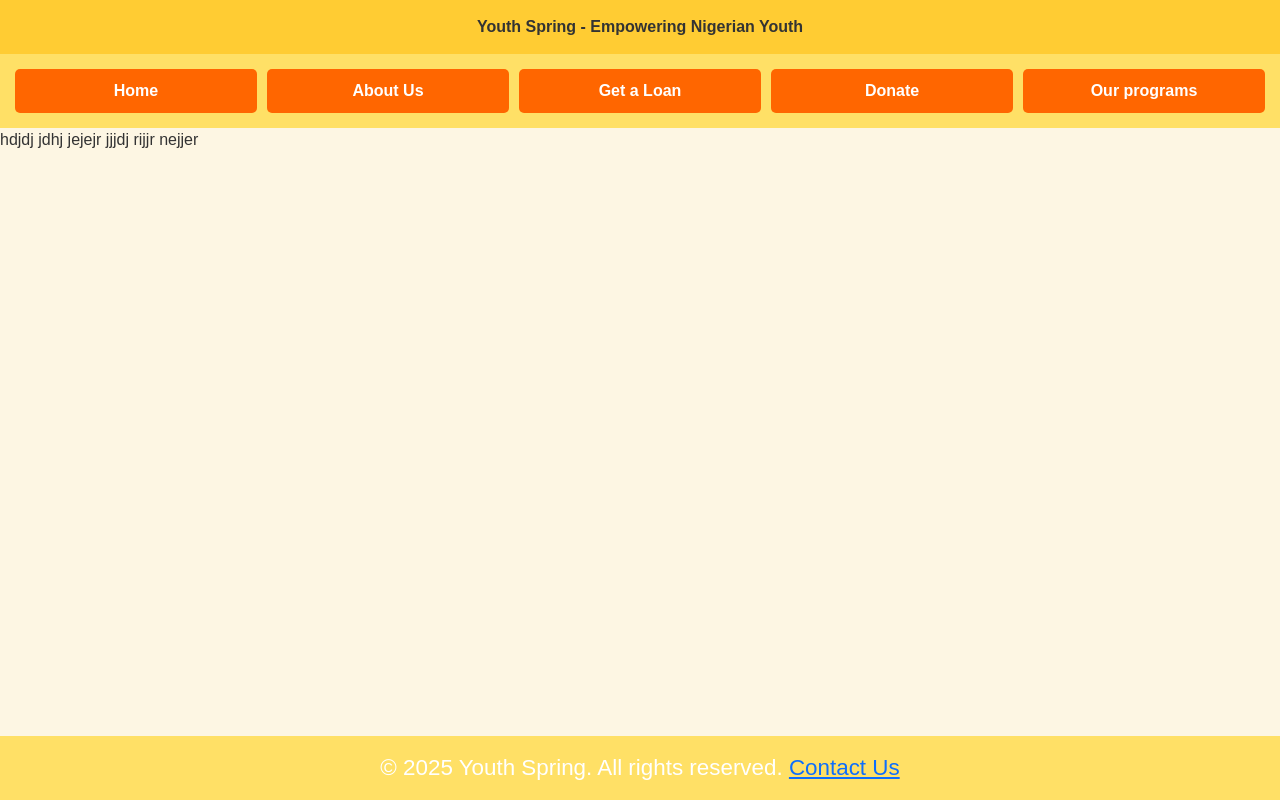
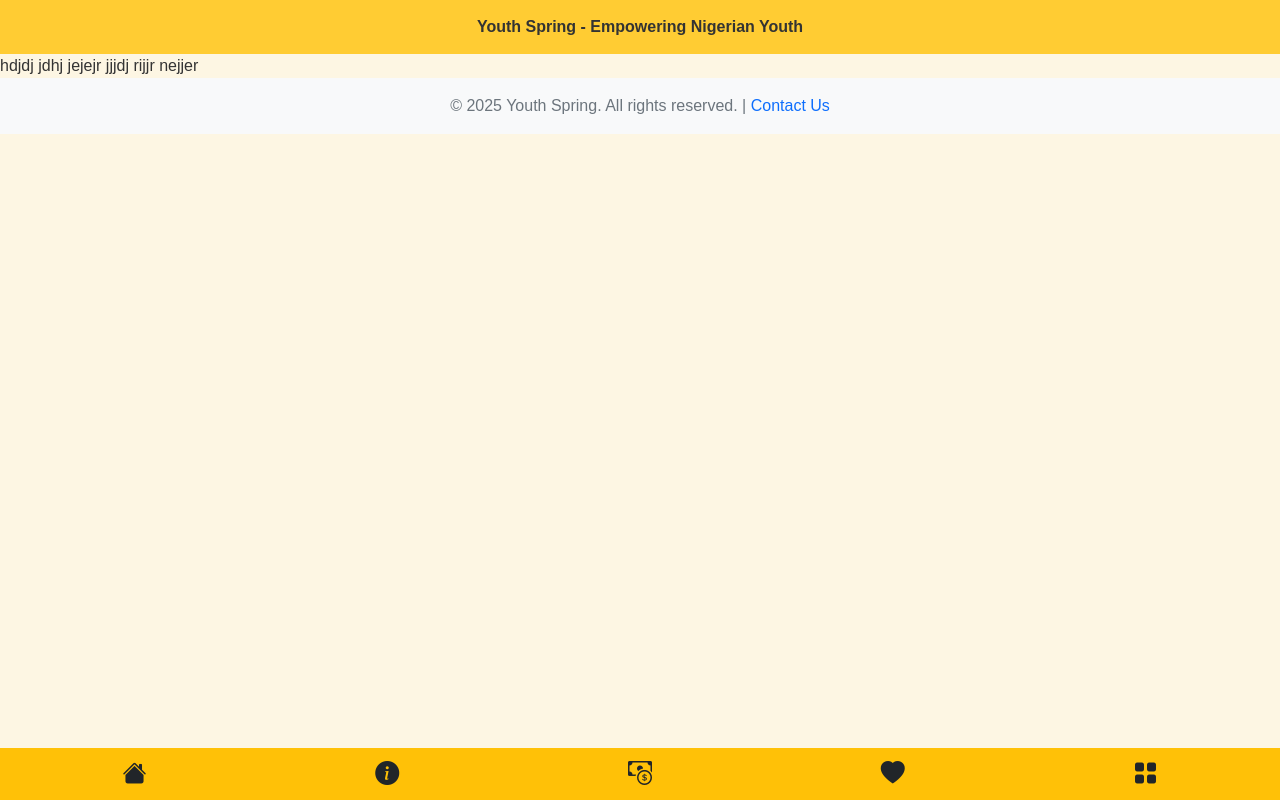
Before and after one commit to Lendme14/Youth-spring-NGOs, a plain HTML site: page pages/about.html in a window 1280 px wide. Drawn offline with nearby package versions, Linux system fonts and the light colour scheme.

Commit message:
Update about.html

```diff
--- a/pages/about.html
+++ b/pages/about.html
@@ -96,14 +96,7 @@
     <!-- Header -->
     <div id="header">Youth Spring - Empowering Nigerian Youth</div>
     <!-- Navigation Grid -->
-    <div class="nav-grid">
-        <a href="../index.html">Home</a>
-        <a href="about.html">About Us</a>
-        <a href="apply-for-loan.html">Get a Loan</a>
-        <a href="donate.html">Donate</a>
-        <a href="programs.html">Our programs</a>
 
-    </div>
 
     <!-- Main Content -->
     <main>
@@ -114,9 +107,21 @@
     </main>
 
     <!-- Footer -->
-    <div id="footer">
-        &copy; 2025 Youth Spring. All rights reserved.
-        <a href="contact.html">Contact Us</a>
-    </div>
+<!-- Footer Text (above bottom nav) -->
+<div class="text-center bg-light text-muted py-3" style="margin-bottom: 60px;">
+  © 2025 Youth Spring. All rights reserved. |
+  <a href="pages/contact.html" class="text-decoration-none">Contact Us</a>
+    <!-- Bottom Navigation with Icons Only -->
+<div class="bottom-nav d-flex justify-content-around align-items-center bg-warning p-2 fixed-bottom">
+  <a href="../index.html" class="text-dark fs-4"><i class="bi bi-house-fill"></i></a>
+  <a href="pages/about.html" class="text-dark fs-4"><i class="bi bi-info-circle-fill"></i></a>
+  <a href="pages/apply-for-loan.html" class="text-dark fs-4"><i class="bi bi-cash-coin"></i></a>
+  <a href="pages/donate.html" class="text-dark fs-4"><i class="bi bi-heart-fill"></i></a>
+  <a href="pages/programs.html" class="text-dark fs-4"><i class="bi bi-grid-fill"></i></a>
+</div>
+
+<!-- Bootstrap Icons CDN -->
+<link href="https://cdn.jsdelivr.net/npm/bootstrap-icons@1.10.5/font/bootstrap-icons.css" rel="stylesheet">
+</div>
 </body>
 </html>
```
